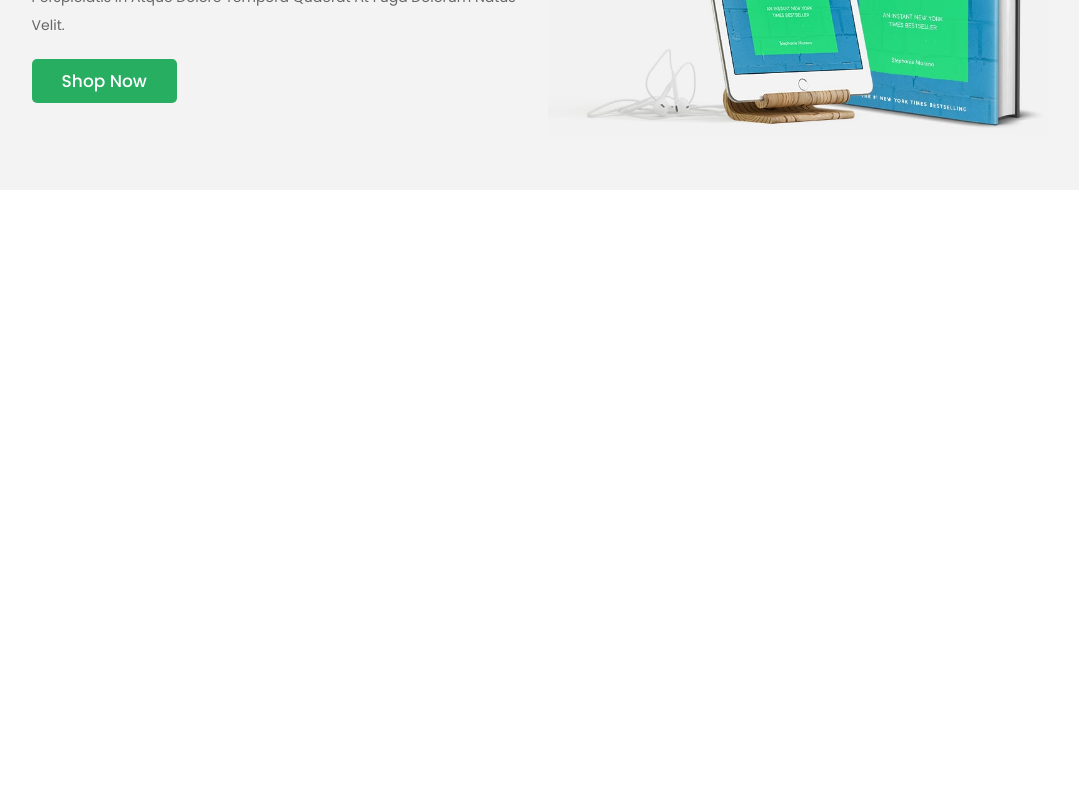
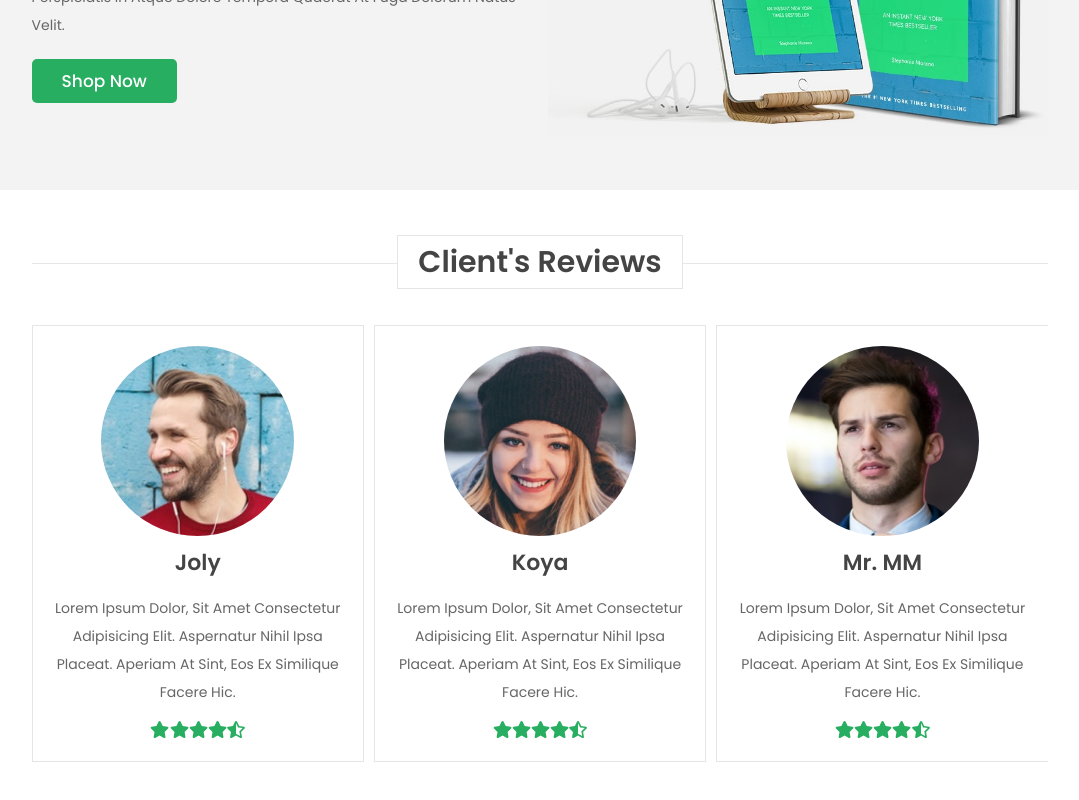
Before and after one commit to j-rayhan/booi, a Next.js app: page / in a window 1280 px wide. Shown: the part 2480-3280 px from the top of the page, without its empty margins (100-1179 px from the left). Before the commit the page ends 2670 px from the top, so only its background shows below. Built offline with nearby package versions, Linux system fonts and the light colour scheme.

Commit message:
Review section done

```diff
--- a/pages/index.tsx
+++ b/pages/index.tsx
@@ -18,6 +18,13 @@ import book_8 from '../assets/image/book-5.png'
 import book_9 from '../assets/image/book-6.png'
 import deal_img from '../assets/image/deal-img.jpg'
 import stand from '../assets/image/stand.png'
+
+import pic_1 from '../assets/image/pic-1.png'
+import pic_2 from '../assets/image/pic-2.png'
+import pic_3 from '../assets/image/pic-3.png'
+import pic_4 from '../assets/image/pic-4.png'
+import pic_5 from '../assets/image/pic-5.png'
+import pic_6 from '../assets/image/pic-6.png'
 import styles from '../styles/Home.module.css'
 
 // install Swiper modules
@@ -55,6 +62,14 @@ const featuredList = [
   { image: book_7 },
   { image: book_8 },
   { image: book_9 },
+]
+const reviewList = [
+  { image: pic_1, name: 'Joly' },
+  { image: pic_2, name: 'Koya' },
+  { image: pic_3, name: 'Mr. MM' },
+  { image: pic_4, name: 'Biba' },
+  { image: pic_5, name: 'Mr. Tome' },
+  { image: pic_6, name: 'Katy' },
 ]
 // [1, 2, 3,......,9]
 
@@ -329,7 +344,6 @@ const Home: NextPage = () => {
         </Swiper>
       </section>
       {/* deal section starts */}
-
       <section className={styles.deal}>
 
         <div className={styles.content}>
@@ -345,6 +359,45 @@ const Home: NextPage = () => {
 
       </section>
       {/* reviews section starts */}
+      <section className={styles.reviews} id="reviews">
+        <h1 className={styles.heading}> <span>client's reviews</span> </h1>
+        <Swiper
+          spaceBetween={10}
+          loop
+          grabCursor
+          autoplay={{
+            delay: 9500,
+            disableOnInteraction: false
+          }}
+          breakpoints={{
+            "0": {
+              "slidesPerView": 1,
+            },
+            "768": {
+              "slidesPerView": 2,
+            },
+            "1024": {
+              "slidesPerView": 3,
+            }
+          }} className={styles.reviewsSlider}>
+          {
+            reviewList.map(({ image, name }, index) => (
+              <SwiperSlide key={index} className={styles.box}>
+                <Image src={image} alt="" />
+                <h3>{name}</h3>
+                <p>Lorem ipsum dolor, sit amet consectetur adipisicing elit. Aspernatur nihil ipsa placeat. Aperiam at sint, eos ex similique facere hic.</p>
+                <div className={styles.stars}>
+                  <FontAwesomeIcon icon={faStar} className={styles.fontIcon} />
+                  <FontAwesomeIcon icon={faStar} className={styles.fontIcon} />
+                  <FontAwesomeIcon icon={faStar} className={styles.fontIcon} />
+                  <FontAwesomeIcon icon={faStar} className={styles.fontIcon} />
+                  <FontAwesomeIcon icon={faStarHalfAlt} className={styles.fontIcon} />
+                </div>
+              </SwiperSlide>
+            ))
+          }
+        </Swiper>
+      </section>
 
       {/* blogs section starts */}
 
--- a/styles/Home.module.css
+++ b/styles/Home.module.css
@@ -506,6 +506,46 @@
   line-height: 2;
 }
 
+.reviews .reviewsSlider .box{
+  border:var(--border);
+  padding:2rem;
+  text-align: center;
+  margin:2rem 0;
+}
+
+.reviews .reviewsSlider .box:hover{
+  border:var(--border-hover);
+}
+
+.reviews .reviewsSlider .box img{
+  height:7rem;
+  width:7rem;
+  border-radius: 50%;
+  object-fit: cover;
+}
+
+.reviews .reviewsSlider .box h3{
+  color:var(--black);
+  font-size: 2.2rem;
+  padding:.5rem 0;
+}
+
+.reviews .reviewsSlider .box p{
+  color:var(--light-color);
+  font-size: 1.4rem;
+  padding:1rem 0;
+  line-height: 2;
+}
+
+.reviews .reviewsSlider .box .stars{
+  padding-top: .5rem;
+}
+
+.reviews .reviewsSlider .box .stars .fontIcon{
+  font-size: 1.7rem;
+  color:var(--green);
+}
+
 /* media queries  */
 
 @media (max-width:991px){
```
